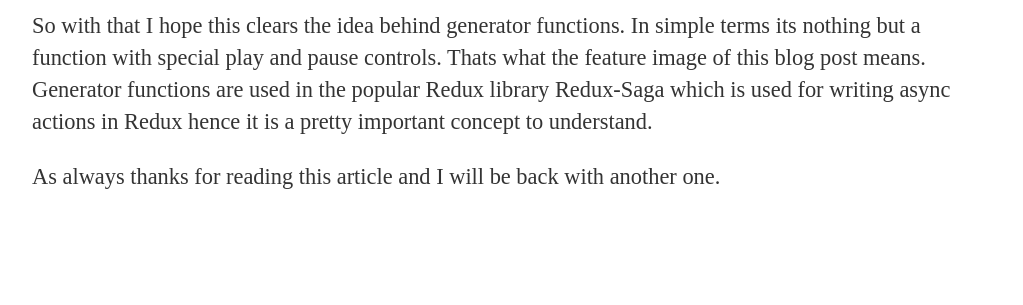
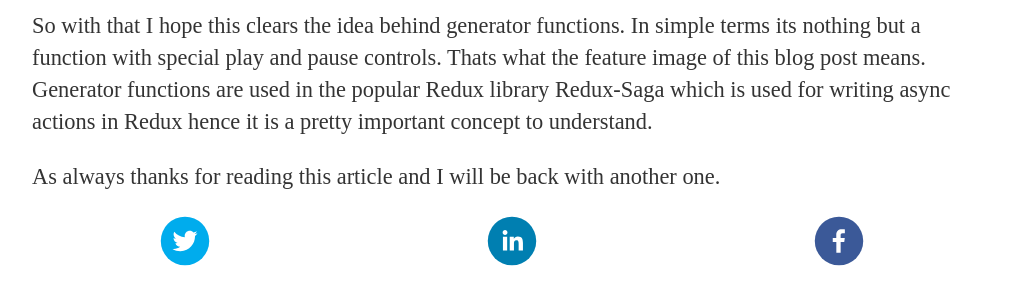
Before and after one commit to pratik-chakravorty/Gatsby-Blog, a Gatsby site: page /generators_in_javascript/ in a window 1280 px wide. Shown: the part 6298-6603 px from the top of the page, without its empty margins (128-1151 px from the left). Before the commit the page ends 6539 px from the top, so only its background shows below. Built offline with nearby package versions, Linux system fonts and the light colour scheme; Gatsby itself is replaced by a stand-in of ours; some packages are replaced by stand-ins of ours.

Commit message:
added social share feature

```diff
--- a/src/layouts/index.js
+++ b/src/layouts/index.js
@@ -15,6 +15,9 @@ injectGlobal`
  a {
    background-image:none;
    text-decoration:none;
+ }
+ .button {
+  cursor:pointer;
  }
 `;
 
--- a/src/templates/blog-post.js
+++ b/src/templates/blog-post.js
@@ -1,6 +1,15 @@
 import React from "react";
 import styled from "styled-components";
 import Img from "gatsby-image";
+
+import {
+  TwitterShareButton,
+  LinkedinShareButton,
+  LinkedinIcon,
+  FacebookShareButton,
+  FacebookIcon,
+  TwitterIcon
+} from "react-share";
 
 const ContentContainer = styled.div`
   margin: 3rem auto;
@@ -15,6 +24,13 @@ const ContentContainer = styled.div`
     max-width: 340px;
   }
 `;
+
+const SocialShare = styled.div`
+  display: grid;
+  grid-template-columns: 1fr 1fr 1fr;
+  grid-gap: 20px;
+  place-items: center;
+`;
 const PostTitle = styled.h1`
   color: #141414;
   font-family: "Brandon Grotesque";
@@ -28,14 +44,39 @@ const BlogContent = styled.div`
     font-size: 1.2rem;
   }
 `;
-export default ({ data }) => {
+export default ({ data, location }) => {
+  const hostname = `pratiks-blog.netlify.com`;
   const post = data.markdownRemark;
+  const shareUrl = "https://" + hostname + location.pathname;
   return (
     <div>
       <Img sizes={post.frontmatter.featuredImage.childImageSharp.sizes} />
       <ContentContainer>
         <PostTitle>{post.frontmatter.title}</PostTitle>
         <BlogContent dangerouslySetInnerHTML={{ __html: post.html }} />
+        <SocialShare>
+          <TwitterShareButton
+            url={shareUrl}
+            title={post.frontmatter.title}
+            className="button"
+          >
+            <TwitterIcon size={50} round={true} />
+          </TwitterShareButton>
+          <LinkedinShareButton
+            url={shareUrl}
+            title={post.frontmatter.title}
+            className="button"
+          >
+            <LinkedinIcon size={50} round={true} />
+          </LinkedinShareButton>
+          <FacebookShareButton
+            url={shareUrl}
+            title={post.frontmatter.title}
+            className="button"
+          >
+            <FacebookIcon size={50} round={true} />
+          </FacebookShareButton>
+        </SocialShare>
       </ContentContainer>
     </div>
   );
```
